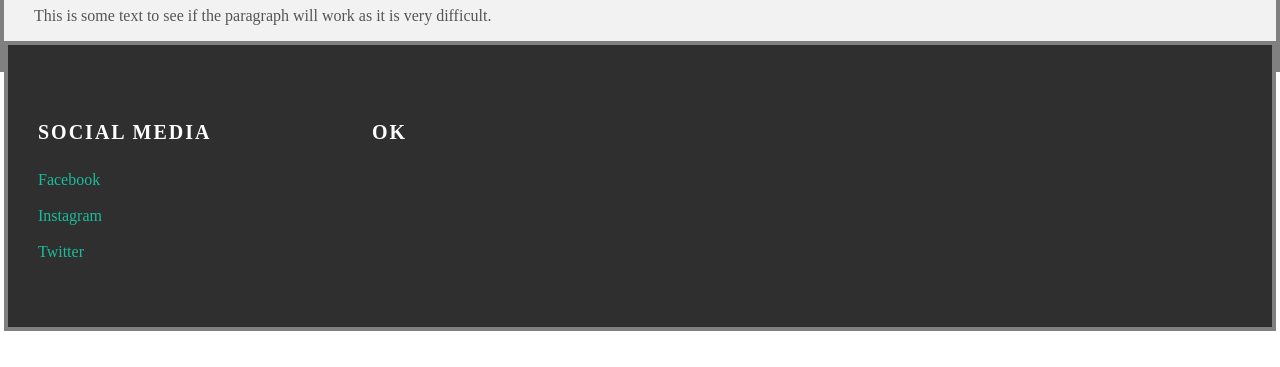
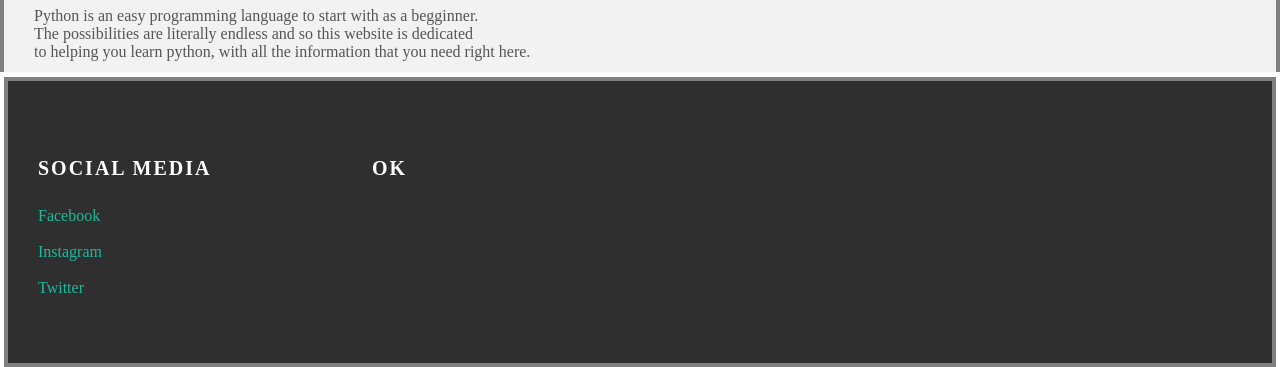
Before and after one commit to pythonmadeasy/pythonmadeasy.github.io, a plain HTML site: page index.html in a window 1280 px wide. Shown: the part 536-903 px from the top of the page. Before the commit the page ends 867 px from the top, so only its background shows below. Drawn offline with Linux system fonts and the light colour scheme.

Commit message:
Add files via upload

```diff
--- a/index.html
+++ b/index.html
@@ -24,7 +24,9 @@
  <div class="column">
    <h1>Python</h1>
    <p>
-     This is some text to see if the paragraph will work as it is very difficult.
+     Python is an easy programming language to start with as a begginner.<br>
+     The possibilities are literally endless and so this website is dedicated<br>
+     to helping you learn python, with all the information that you need right here.
    </p>
 </div>
 </div>
```
